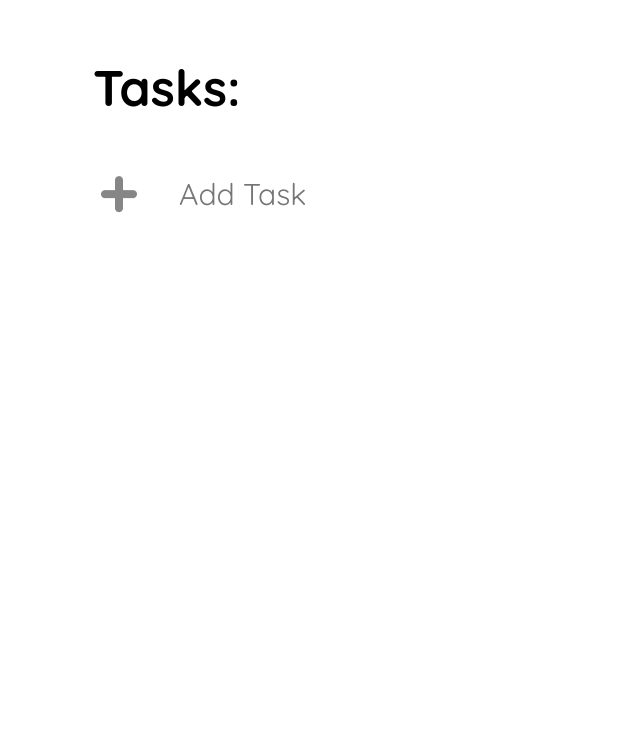
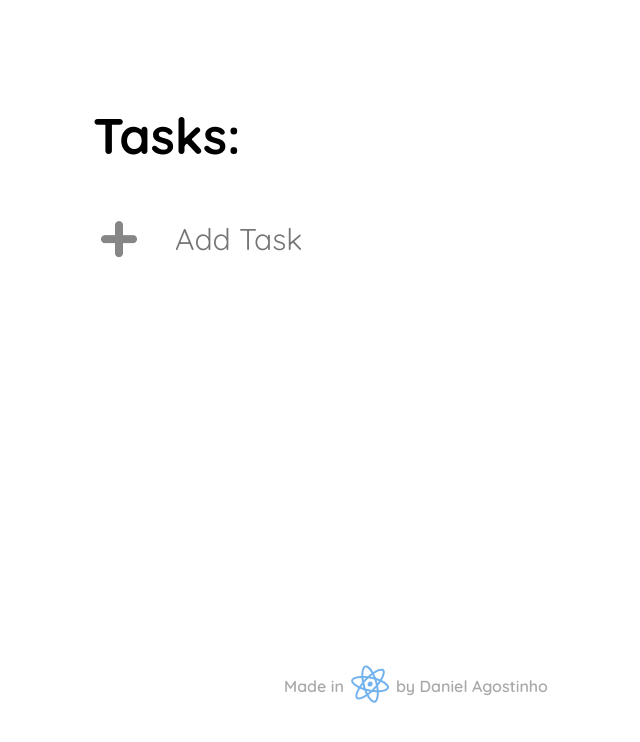
Before and after one commit to danielcagostinho/ReactTodo, a React (Create React App) app: page / in a window 1280 px wide. Shown: the top 742 px of the page, without its empty margins (224-864 px from the left). Built offline with nearby package versions, Linux system fonts and the light colour scheme.

Commit message:
Added responsive breakpoints

```diff
--- a/public/index.html
+++ b/public/index.html
@@ -26,7 +26,7 @@
       work correctly both with client-side routing and a non-root public URL.
       Learn how to configure a non-root public URL by running `npm run build`.
     -->
-    <title>React App</title>
+    <title>React Tasks</title>
   </head>
   <body>
     <noscript>You need to enable JavaScript to run this app.</noscript>
--- a/src/App.js
+++ b/src/App.js
@@ -1,56 +1,80 @@
 import "./App.scss";
 import { Component } from "react";
 
-import Task from './components/Task/Task';
-import editIcon from './assets/icons/Edit.png';
+import Task from "./components/Task/Task";
+import editIcon from "./assets/icons/Edit.png";
+import Footer from "./components/Footer/Footer";
 
 class App extends Component {
-
   state = {
     tasks: [],
-    edit: false
-  }
+    edit: false,
+  };
 
   addTaskHandler = (e, taskName, completed) => {
     e.preventDefault();
     let newTasks = [...this.state.tasks];
-    newTasks.push({taskName: taskName, completed: completed, edit: false})
-    this.setState({tasks: newTasks});
-  }
+    newTasks.push({ taskName: taskName, completed: completed, edit: false });
+    this.setState({ tasks: newTasks });
+  };
 
   editTaskHandler = () => {
-    this.setState({edit: !this.state.edit})
-  }
+    this.setState({ edit: !this.state.edit });
+  };
 
   toggleCompleteHandler = (index) => {
     let newTasks = [...this.state.tasks];
     newTasks[index].completed = !newTasks[index].completed;
-    this.setState({tasks:newTasks});
-  }
+    this.setState({ tasks: newTasks });
+  };
 
   deleteTaskHandler = (index) => {
     let newTasks = [...this.state.tasks];
     newTasks.splice(index, 1);
     let newEdit = this.state.edit;
     if (newTasks.length === 0) {
-     newEdit = !newEdit;
+      newEdit = !newEdit;
     }
-    this.setState({tasks: newTasks, edit: newEdit});
-  }
-
+    this.setState({ tasks: newTasks, edit: newEdit });
+  };
 
   render() {
-    let tasks = this.state.tasks.sort((a,b) => (a.completed > b.completed) ? 1 : ((b.completed > a.completed) ? -1 : 0)).map((task, index) => {
-      return <Task key={index} taskName={task.taskName} toggleCompleteHandler={() => this.toggleCompleteHandler(index)} completed={task.completed} taskType={this.state.edit ? "EDIT_TASK" : "TASK"} deleteHandler={()=> this.deleteTaskHandler(index)}/>
-    });
+    let tasks = this.state.tasks
+      .sort((a, b) =>
+        a.completed > b.completed ? 1 : b.completed > a.completed ? -1 : 0
+      )
+      .map((task, index) => {
+        return (
+          <Task
+            key={index}
+            taskName={task.taskName}
+            toggleCompleteHandler={() => this.toggleCompleteHandler(index)}
+            completed={task.completed}
+            taskType={this.state.edit ? "EDIT_TASK" : "TASK"}
+            deleteHandler={() => this.deleteTaskHandler(index)}
+          />
+        );
+      });
     return (
       <div className="App">
-        <div className="Header">
-          <p className="HeaderText">Tasks:</p>
-          {tasks.length > 0 ? <img alt="edit icon" className="EditIcon" src={editIcon} onClick={this.editTaskHandler}/> :null}
+        <div className="Content">
+          <div className="Header">
+            <p className="HeaderText">Tasks:</p>
+            {tasks.length > 0 ? (
+              <img
+                alt="edit icon"
+                className="EditIcon"
+                src={editIcon}
+                onClick={this.editTaskHandler}
+              />
+            ) : null}
+          </div>
+          <Task taskType="ADD_TASK" submitHandler={this.addTaskHandler} />
+          <div className="TaskContainer">
+          {tasks}
+          </div>
         </div>
-        <Task taskType="ADD_TASK" submitHandler={this.addTaskHandler}/>
-        {tasks}
+        <Footer />
       </div>
     );
   }
--- a/src/App.scss
+++ b/src/App.scss
@@ -1,11 +1,12 @@
 .App {
-  width: 750px;
-  height: 1334px;
+  width: 100vw;
+  height: 100vh;
   // border: 1px solid blue;
   margin: 0 auto;
   display: flex;
   flex-direction: column;
   align-items: center;
+  justify-content: space-between;
   font-family: 'Quicksand', sans-serif;
 }
 
@@ -13,19 +14,18 @@
   display: flex;
   flex-direction: row;
   justify-content: space-between;
+  align-items: center;
 
-  width: 646px;
-  height: 64px;
   margin: 0;
-  padding: 16px;
+  padding: 8px;
   margin-top: 40px;
   margin-bottom: 16px;
+  // border: 1px solid red;
 
-  // border: 1px solid blue;
 }
 
 .HeaderText {
-  font-size: 50px;
+  font-size: 26px;
   font-weight: bold;
   margin: 0;
   padding: 0;
@@ -33,7 +33,33 @@
 }
 
 .EditIcon {
-  width: 64px;
-  height: 64px;
+  width: 28px;
+  height: 28px;
   // border: 1px solid yellow;
 }
+
+.TaskContainer {
+  max-height: 65vh;
+  overflow-y: scroll;
+}
+
+@media (min-width: 641px) {
+  .EditIcon {
+    height: 52px;
+    width: 52px;
+  }
+
+  .HeaderText {
+    font-size: 50px;
+  }
+
+  .Header {
+    padding: 16px;
+    margin-top: 88px;
+    margin-bottom: 16px;
+  }
+}
+
+@media (min-width: 961px) {
+
+}
--- /dev/null
+++ b/src/components/Footer/Footer.js
@@ -0,0 +1,15 @@
+import React from 'react';
+import Spinner from '../UI/Spinner/Spinner';
+import './Footer.scss';
+
+const Footer = () => {
+  return (
+    <div className="Footer">
+          <p className="FooterText"> Made in </p>
+          <Spinner />
+          <p className="FooterText">by Daniel Agostinho</p>
+        </div>
+   );
+}
+
+export default Footer;
--- /dev/null
+++ b/src/components/Footer/Footer.scss
@@ -0,0 +1,43 @@
+.Footer {
+  margin-bottom: 64px;
+  height: 32px;
+  /* border: 1px red solid; */
+  display: flex;
+  flex-direction: row;
+  align-items: center;
+}
+
+.FooterText {
+  text-align: center;
+  font-size: 12px;
+  color: rgba(0, 0, 0, 0.34);
+  padding: 0;
+  margin: 0;
+  height: 16px;
+  font-weight: 600;
+  /* border: 1px solid blue; */
+}
+
+@media (min-width: 641px) {
+  .Footer {
+    margin-bottom: 160px;
+    margin-top: 100px;
+  }
+
+  .FooterText {
+    text-align: center;
+    font-size: 16px;
+  }
+}
+
+@media (min-width: 961px) {
+  .Footer {
+    margin-bottom: 100px;
+    margin-top: 100px;
+  }
+
+  .FooterText {
+    text-align: center;
+    font-size: 16px;
+  }
+}
--- a/src/components/Task/Task.scss
+++ b/src/components/Task/Task.scss
@@ -3,16 +3,16 @@ $failure-color: #FF5252;
 .Task {
   display: flex;
   flex-direction: row;
-  width: 646px;
+  width: 311px;
   justify-content: flex-start;
   align-items: center;
   // border: 1px solid green;
-  padding: 16px;
+  padding: 8px;
 
   input {
     border:none;
-    font-size: 30px;
-    margin-left: 32px;
+    font-size: 16px;
+    margin-left: 16px;
     font-family: 'Quicksand', sans-serif;
   }
 
@@ -25,8 +25,8 @@ $failure-color: #FF5252;
 .TaskText {
   padding: 0;
   margin: 0;
-  margin-left: 32px;
-  font-size: 30px;
+  margin-left: 16px;
+  font-size: 16px;
   color: black;
   text-decoration: none;
   text-transform: capitalize;
@@ -43,3 +43,19 @@ $failure-color: #FF5252;
   color: rgba(0,0,0,0.17);
   text-decoration: line-through;
 }
+
+@media (min-width: 641px) {
+  .Task {
+    width: 646px;
+    padding: 16px;
+
+    input {
+      font-size: 30px;
+      margin-left: 32px;
+    }
+  }
+  .TaskText {
+    margin-left: 32px;
+    font-size: 30px;
+  }
+}
--- a/src/components/UI/Icon/Icon.scss
+++ b/src/components/UI/Icon/Icon.scss
@@ -1,14 +1,29 @@
 .Icon {
-  width: 52px;
-  height: 52px;
-  border-radius: 6px;
+  width: 24px;
+  height: 24px;
+  border-radius: 3px;
   display: flex;
   justify-self: center;
   align-items: center;
 }
 
 .Incomplete {
-  border: 1px solid rgba(0,0,0,0.15);
-  border-radius: 6px;
+  border: 1px solid rgba(0,0,0,0.17);
+  border-radius: 3px;
   background-color: white;
 }
+
+@media (min-width: 641px) {
+  .Icon {
+    width: 48px;
+    height: 48px;
+    border-radius: 6px;
+  }
+
+  .Incomplete {
+    border: 1px solid rgba(0,0,0,0.17);
+    border-radius: 6px;
+    background-color: white;
+  }
+
+}
--- /dev/null
+++ b/src/components/UI/Spinner/Spinner.css
@@ -0,0 +1,14 @@
+.ReactIcon {
+  height: 40px;
+  width: 40px;
+  margin: 0 6px;
+  animation: spin 4s linear infinite;
+  /* border: 1px blue solid; */
+}
+
+@keyframes spin {
+  100% {
+    -webkit-transform: rotate(360deg);
+    transform: rotate(360deg);
+  }
+}
--- /dev/null
+++ b/src/components/UI/Spinner/Spinner.js
@@ -0,0 +1,12 @@
+import React from 'react';
+
+import './Spinner.css';
+import ReactIconBlue from "./../../../assets/ReactBlue.png";
+
+const Spinner = () => {
+  return (
+    <img className="ReactIcon" src={ReactIconBlue} alt="Spinning React Logo"/>
+  );
+}
+
+export default Spinner;
```
Also changed, not shown: src/assets/ReactBlue.png (added).
